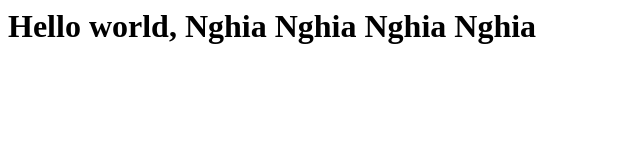
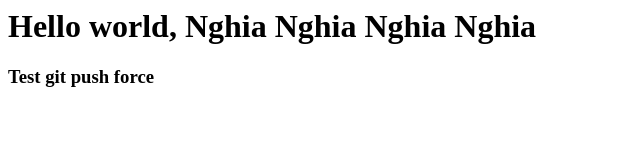
Before and after one commit to NguyenToan123222/project_test_AN, a plain HTML site: page index.html in a window 1280 px wide. Shown: the whole page, without its empty margins (0-640 px from the left). Drawn offline with Linux system fonts and the light colour scheme.

Commit message:
Test Conflict

```diff
--- a/index.html
+++ b/index.html
@@ -1 +1,2 @@
 <h1>Hello world, Nghia Nghia Nghia Nghia</h1>
+<h3>Test git push force </h3>
```
